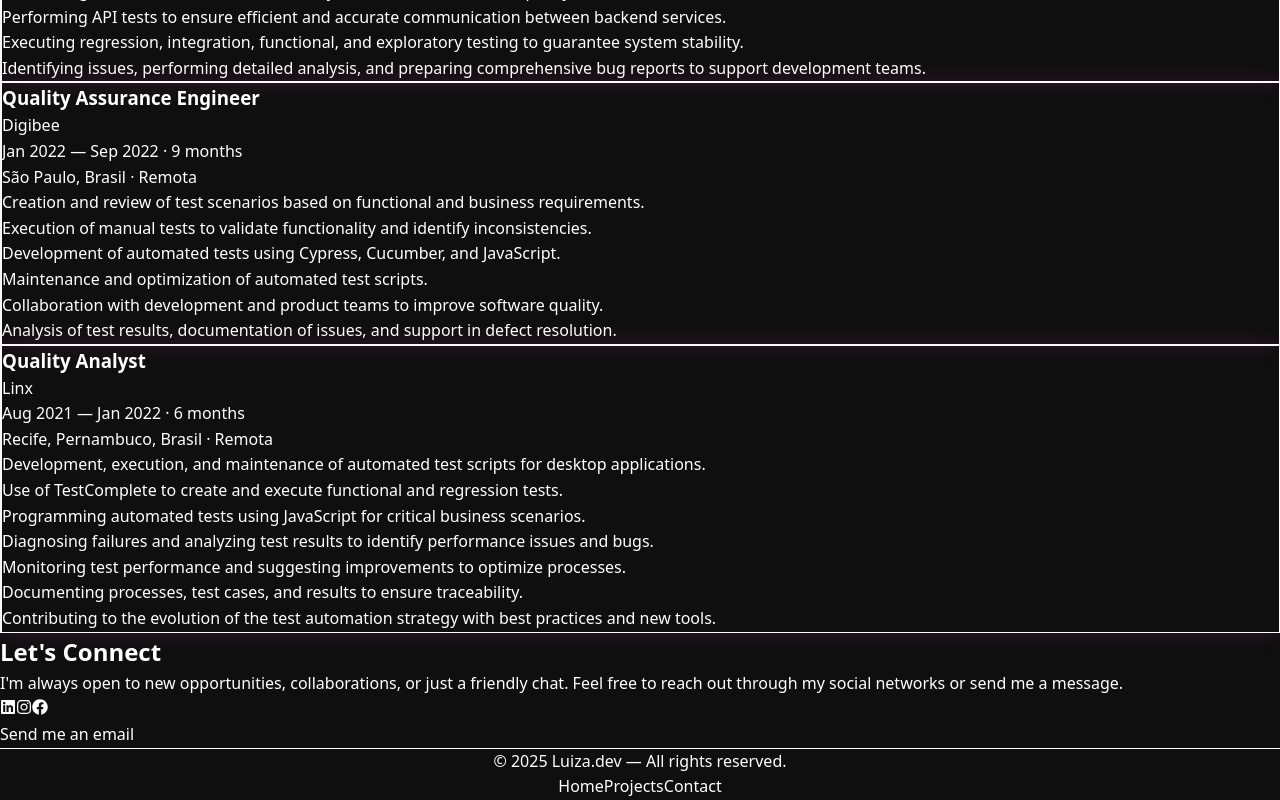
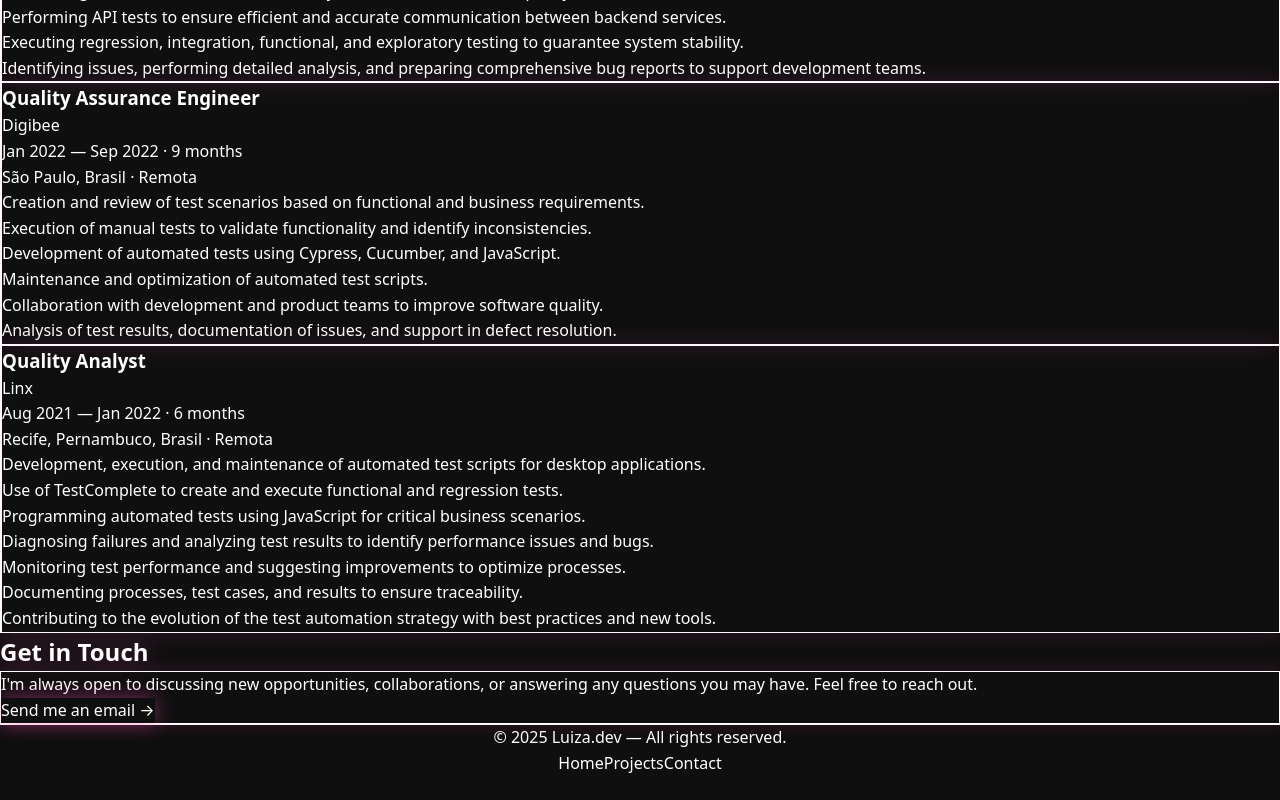
Before and after one commit to andradeg-luiza/personalpage, a React (Vite) app: page / in a window 1280 px wide. Shown: the part 1790-2590 px from the top of the page. After the commit the page ends 2566 px from the top, so only its background shows below. Built offline with nearby package versions, Linux system fonts and the light colour scheme.

Commit message:
feat(contact): add neon glassmorphism styling and animated contact section

```diff
--- a/src/sections/contact/contact.tsx
+++ b/src/sections/contact/contact.tsx
@@ -1,58 +1,77 @@
-import { FaLinkedin, FaInstagram, FaFacebook } from "react-icons/fa";
+import { motion } from "framer-motion";
 
 export default function Contact() {
   return (
     <section
       id="contact"
-      className="py-24 px-6 max-w-7xl mx-auto flex flex-col items-start"
+      className="
+        py-32 px-6 max-w-7xl mx-auto
+        relative
+      "
     >
-      <h2 className="text-4xl font-bold text-white mb-6">
-        Let's <span className="text-pink-400">Connect</span>
-      </h2>
+      {/* Glow decorativo */}
+      <div
+        className="
+          absolute bottom-10 right-0 w-72 h-72
+          bg-pink-500/20 blur-[120px] rounded-full pointer-events-none
+        "
+      ></div>
 
-      <p className="text-gray-300 text-lg max-w-xl leading-relaxed mb-10">
-        I'm always open to new opportunities, collaborations, or just a friendly
-        chat. Feel free to reach out through my social networks or send me a
-        message.
-      </p>
+      {/* Título */}
+      <motion.h2
+        initial={{ opacity: 0, y: 40 }}
+        whileInView={{ opacity: 1, y: 0 }}
+        transition={{ duration: 0.7, ease: 'easeOut' }}
+        viewport={{ once: true }}
+        className="
+          text-4xl font-bold text-white mb-12
+          drop-shadow-[0_0_12px_rgba(255,77,184,0.35)]
+          relative z-10
+        "
+      >
+        Get in <span className="text-pink-400">Touch</span>
+      </motion.h2>
 
-      {/* Social Icons */}
-      <div className="flex items-center gap-6 mb-10">
-        <a
-          href="https://linkedin.com"
-          target="_blank"
-          rel="noopener noreferrer"
-          className="text-gray-300 hover:text-pink-400 transition-colors text-2xl"
+      {/* Card de contato */}
+      <motion.div
+        initial={{ opacity: 0, y: 40 }}
+        whileInView={{ opacity: 1, y: 0 }}
+        transition={{ duration: 0.7, ease: 'easeOut', delay: 0.1 }}
+        viewport={{ once: true }}
+        className="
+          bg-white/5 backdrop-blur-xl
+          border border-white/10
+          rounded-xl p-10
+          shadow-[0_0_20px_rgba(255,77,184,0.15)]
+          hover:shadow-[0_0_30px_rgba(255,77,184,0.35)]
+          transition-all
+          relative z-10
+          max-w-xl
+        "
+      >
+        <p className="text-gray-300 text-lg leading-relaxed mb-8">
+          I'm always open to discussing new opportunities, collaborations, or
+          answering any questions you may have. Feel free to reach out.
+        </p>
+
+        {/* Botão de email */}
+        <motion.a
+          href="mailto:seuemail@gmail.com"
+          whileHover={{ scale: 1.05 }}
+          whileTap={{ scale: 0.97 }}
+          className="
+            inline-block
+            bg-gradient-to-r from-pink-500 to-purple-600
+            hover:from-pink-400 hover:to-purple-500
+            text-white px-8 py-3 rounded-md text-lg font-semibold
+            shadow-[0_0_20px_rgba(255,77,184,0.45)]
+            hover:shadow-[0_0_30px_rgba(255,77,184,0.6)]
+            transition-all
+          "
         >
-          <FaLinkedin />
-        </a>
-
-        <a
-          href="https://instagram.com"
-          target="_blank"
-          rel="noopener noreferrer"
-          className="text-gray-300 hover:text-pink-400 transition-colors text-2xl"
-        >
-          <FaInstagram />
-        </a>
-
-        <a
-          href="https://facebook.com"
-          target="_blank"
-          rel="noopener noreferrer"
-          className="text-gray-300 hover:text-pink-400 transition-colors text-2xl"
-        >
-          <FaFacebook />
-        </a>
-      </div>
-
-      {/* CTA Button */}
-      <a
-        href="mailto:seuemail@gmail.com"
-        className="bg-pink-500 hover:bg-pink-600 text-white px-6 py-3 rounded-md text-lg font-semibold transition-colors"
-      >
-        Send me an email
-      </a>
+          Send me an email →
+        </motion.a>
+      </motion.div>
     </section>
   );
 }
```
